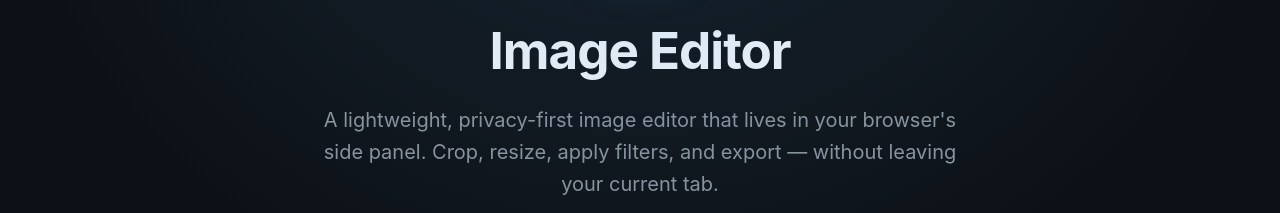
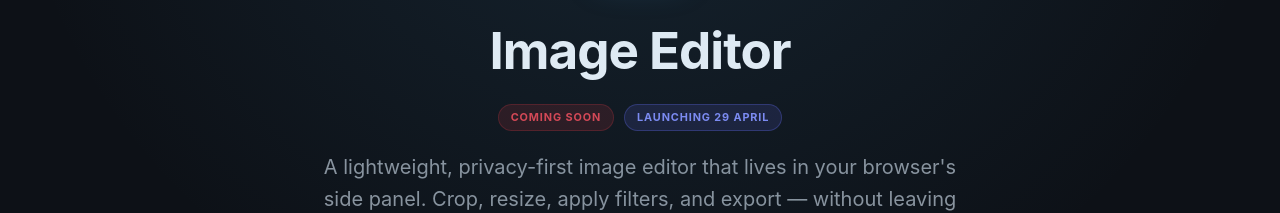
Before and after one commit to zozimustechnologies/ImageEditor, a browser extension: page docs/index.html in a window 1280 px wide. Shown: the part 202-415 px from the top of the page. Drawn offline with Linux system fonts and the light colour scheme.

Commit message:
feat: add coming soon and launch date badges to hero

```diff
--- a/docs/index.html
+++ b/docs/index.html
@@ -13,7 +13,7 @@
   <title>Image Editor — Browser Side Panel Extension</title>
   <meta name="description" content="A lightweight, privacy-first image editor that lives in your browser's side panel. Crop, resize, apply filters, and export — without leaving your current tab.">
   <meta name="theme-color" content="#3d7ea6">
-  <link rel="icon" type="image/png" href="icons/icon-48.png">
+  <link rel="icon" type="image/png" href="icons/icon48.png">
   <link rel="stylesheet" href="style.css">
 </head>
 <body>
@@ -22,6 +22,10 @@
   <section class="hero">
     <img src="storeassets/extensionlogo.png" alt="Image Editor logo" class="hero-logo">
     <h1>Image Editor</h1>
+    <div class="hero-badges">
+      <span class="coming-soon-badge">Coming Soon</span>
+      <span class="launch-date-badge">Launching 29 April</span>
+    </div>
     <p class="tagline">A lightweight, privacy-first image editor that lives in your browser's side panel. Crop, resize, apply filters, and export — without leaving your current tab.</p>
     <div class="hero-buttons">
       <a href="https://microsoftedge.microsoft.com/addons/detail/image-editor/" class="btn btn-primary">
--- a/docs/style.css
+++ b/docs/style.css
@@ -56,6 +56,32 @@
       color: var(--text-bright);
       margin-bottom: 12px;
       letter-spacing: -0.02em;
+    }
+
+    .hero-badges {
+      display: flex;
+      gap: 10px;
+      justify-content: center;
+      flex-wrap: wrap;
+      margin-bottom: 20px;
+    }
+
+    .coming-soon-badge {
+      display: inline-block;
+      font-size: 0.68rem; font-weight: 700;
+      text-transform: uppercase; letter-spacing: 0.08em;
+      padding: 4px 12px; border-radius: 100px;
+      background: rgba(212,49,59,0.15); color: #e04450;
+      border: 1px solid rgba(212,49,59,0.25);
+    }
+
+    .launch-date-badge {
+      display: inline-block;
+      font-size: 0.68rem; font-weight: 700;
+      text-transform: uppercase; letter-spacing: 0.08em;
+      padding: 4px 12px; border-radius: 100px;
+      background: rgba(99,102,241,0.15); color: #818cf8;
+      border: 1px solid rgba(99,102,241,0.3);
     }
 
     .hero .tagline {
```
